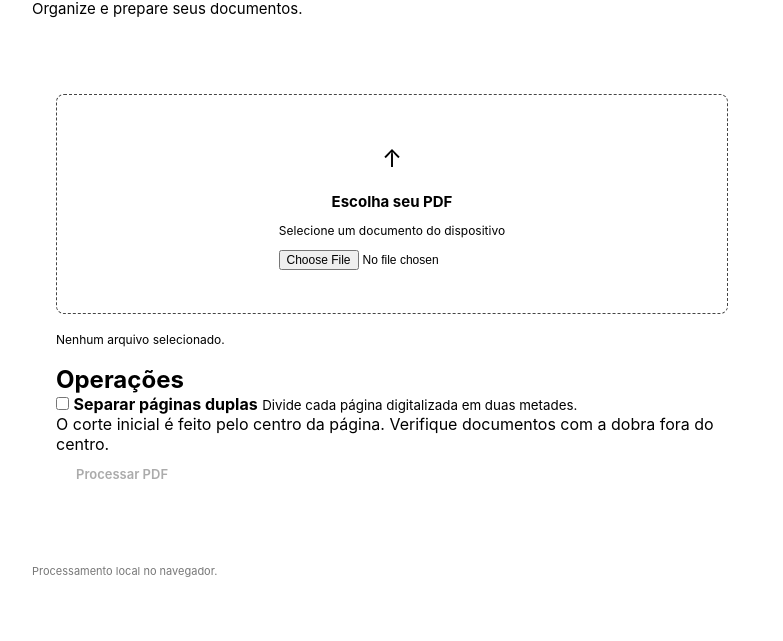
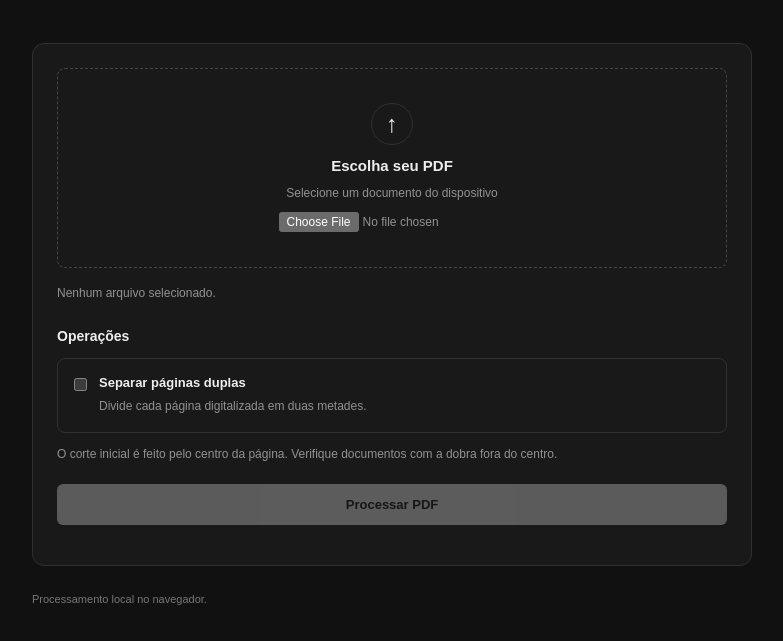
Before and after one commit to ag0ulart-dev/pdf-splitter, a plain HTML site: page index.html in a window 1280 px wide. Shown: the part 212-853 px from the top of the page, without its empty margins (248-1031 px from the left). Before the commit the page ends 824 px from the top, so only its background shows below. Drawn offline with Linux system fonts and the light colour scheme; a script that the page names is missing.

Commit message:
Update style.css

````diff
--- a/style.css
+++ b/style.css
@@ -1,4 +1,3 @@
-```css
 :root {
     color-scheme: dark;
     --background: #111111;
@@ -19,10 +18,10 @@ body {
     min-height: 100vh;
     background: var(--background);
     color: var(--text);
-    font-family: Inter, sans-serif;
+    font-family: sans-serif;
     display: flex;
     justify-content: center;
-    padding: 72px 24px 32px;
+    padding: 64px 20px 32px;
 }
 
 .container {
@@ -31,20 +30,19 @@ body {
 }
 
 header {
-    margin-bottom: 48px;
+    margin-bottom: 40px;
 }
 
 .eyebrow {
     color: var(--muted);
     font-size: 11px;
     letter-spacing: 2px;
-    margin-bottom: 18px;
+    margin-bottom: 16px;
 }
 
 h1 {
     font-size: clamp(48px, 10vw, 76px);
     letter-spacing: -5px;
-    font-weight: 700;
 }
 
 h1 span {
@@ -54,7 +52,7 @@ h1 span {
 .subtitle {
     margin-top: 12px;
     color: var(--muted);
-    font-size: 15px;
+    font-size: 14px;
     line-height: 1.7;
 }
 
@@ -66,7 +64,7 @@ h1 span {
 }
 
 .dropzone {
-    min-height: 220px;
+    min-height: 200px;
     border: 1px dashed #454545;
     border-radius: 8px;
     display: flex;
@@ -77,7 +75,6 @@ h1 span {
     text-align: center;
     padding: 24px;
     cursor: pointer;
-    transition: border-color 180ms ease, background 180ms ease;
 }
 
 .dropzone:hover {
@@ -99,7 +96,7 @@ h1 span {
     font-size: 15px;
 }
 
-.dropzone > span:last-of-type {
+.dropzone > span:nth-of-type(2) {
     color: var(--muted);
     font-size: 12px;
 }
@@ -113,30 +110,61 @@ h1 span {
 .file-info {
     color: var(--muted);
     font-size: 12px;
-    margin: 18px 0;
+    margin: 18px 0 28px;
     overflow-wrap: anywhere;
 }
 
-.actions {
+h2 {
+    font-size: 14px;
+    margin-bottom: 14px;
+}
+
+.operation {
     display: flex;
-    justify-content: flex-end;
+    align-items: flex-start;
+    gap: 12px;
+    border: 1px solid var(--border);
+    padding: 16px;
+    border-radius: 8px;
+    cursor: pointer;
+}
+
+.operation input {
+    margin-top: 3px;
+    accent-color: var(--accent);
+}
+
+.operation-text {
+    display: flex;
+    flex-direction: column;
+    gap: 7px;
+}
+
+.operation-text strong {
+    font-size: 13px;
+}
+
+.operation-text small,
+.hint {
+    color: var(--muted);
+    font-size: 12px;
+    line-height: 1.6;
+}
+
+.hint {
+    margin: 12px 0 20px;
 }
 
 button {
+    width: 100%;
     background: var(--accent);
     color: #111111;
     border: none;
     border-radius: 6px;
-    padding: 12px 20px;
-    font: inherit;
+    padding: 13px 18px;
     font-size: 13px;
     font-weight: 600;
     cursor: pointer;
-    transition: opacity 180ms ease;
-}
-
-button:hover:not(:disabled) {
-    opacity: 0.85;
 }
 
 button:disabled {
@@ -147,12 +175,13 @@ button:disabled {
 #status {
     color: var(--muted);
     font-size: 13px;
+    line-height: 1.6;
     margin-top: 16px;
-    line-height: 1.6;
+    overflow-wrap: anywhere;
 }
 
 footer {
-    margin-top: 28px;
+    margin-top: 24px;
     color: #777777;
     font-size: 11px;
     line-height: 1.7;
@@ -160,19 +189,10 @@ footer {
 
 @media (max-width: 480px) {
     body {
-        padding: 44px 16px 24px;
+        padding: 36px 14px 24px;
     }
 
     .workspace {
         padding: 14px;
     }
-
-    .dropzone {
-        min-height: 200px;
-    }
-
-    .actions button {
-        width: 100%;
-    }
 }
-```
````
